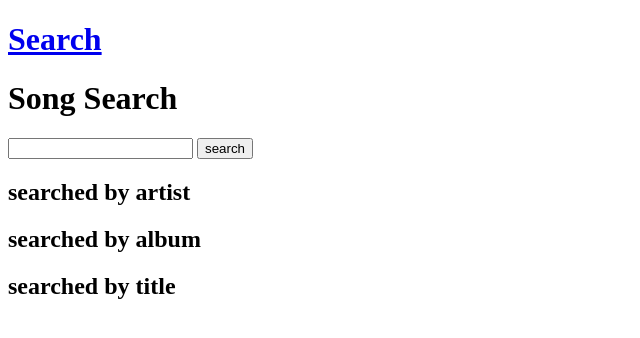
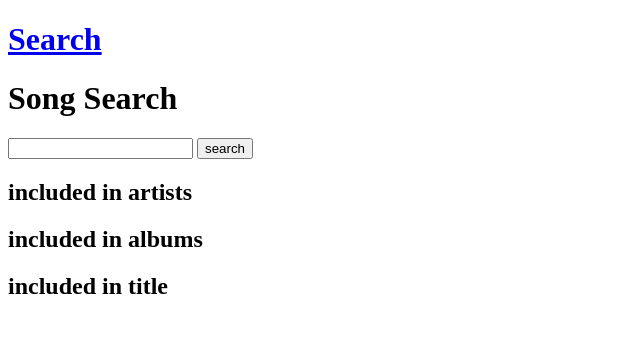
Before and after one commit to shdbsghxg/Melon, a Django app: page /song/search/ in a window 1280 px wide. Shown: the top 338 px of the page, without its empty margins (0-640 px from the left). Run offline with Django 3.2, Linux system fonts and the light colour scheme.

Commit message:
[update]: sesearch_result w/ templates - include tag / [add]: for include tag, song_search_result.html added

```diff
--- /dev/null
+++ b/django/templates/include/song_search_result.html
@@ -0,0 +1,7 @@
+
+<h2>included in {{ type }}</h2>
+<ul>
+    {% for song in songs %}
+        <li>{{ song.title }}</li>
+    {% endfor %}
+</ul>
--- a/django/templates/song/song_search.html
+++ b/django/templates/song/song_search.html
@@ -13,26 +13,10 @@
         <button type="submit">search</button>
     </form>
 
-    <h2>searched by artist</h2>
-    <ul>
-        {% for song in songs_from_artists %}
-            <li>{{ song.title }}</li>
-        {% endfor %}
-    </ul>
+    {% include 'include/song_search_result.html' with type='artists' songs=songs_from_artists only %}
+    {% include 'include/song_search_result.html' with type='albums' songs=songs_from_albums only %}
+    {% include 'include/song_search_result.html' with type='title' songs=songs_from_title only %}
 
-    <h2>searched by album</h2>
-    <ul>
-        {% for song in songs_from_albums %}
-            <li>{{ song.title }}</li>
-        {% endfor %}
-    </ul>
-
-    <h2>searched by title</h2>
-    <ul>
-        {% for song in songs_from_title %}
-            <li>{{ song.title }}</li>
-        {% endfor %}
-    </ul>
 </div>
 
 {% endblock %}
```
